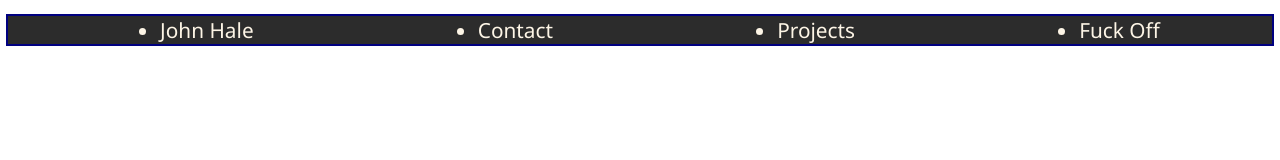
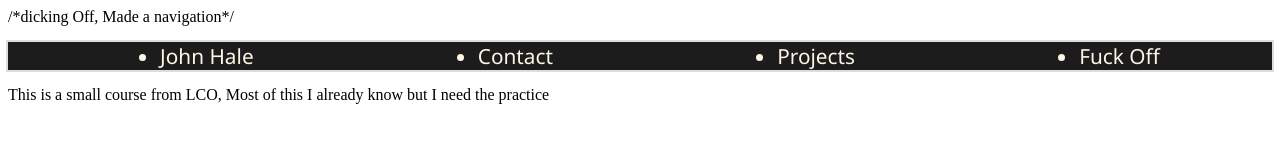
Before and after one commit to J-HaleOf76/learn-code-online, a plain HTML site: page index.html in a window 1280 px wide. Drawn offline with Linux system fonts and the light colour scheme; files whose address does not match are found by name.

Commit message:
added level 3 file

```diff
--- a/index.html
+++ b/index.html
@@ -9,6 +9,7 @@
     <script src="hello worlds.js"></script>
 </head>
 <body>
+    /*dicking Off, Made a navigation*/
 <div class="main">
     <ul id="container">
         <li id="items"><a href="John Hale"></a>John Hale</h1></li>
@@ -17,6 +18,7 @@
         <li id="items"><a href="Fuck Off"></a>Fuck Off</li>
     </ul>
 </div>
+<article>This is a small course from LCO, Most of this I already know but I need the practice</article>
 
 
 
--- a/style.css
+++ b/style.css
@@ -1,13 +1,13 @@
 
 
 .main{
-background-color: rgba(0, 0, 0, 0.829);
+background-color: #1c1c1c;
 }
 #container{
     display:flex;
     flex-flow: row nowrap;
     justify-content: space-around;
-    outline: navy solid 2px;
+    outline: rgb(221, 221, 221) solid 2px;
     font-family: 'Segoe UI', Tahoma, Geneva, Verdana, sans-serif;
 
 }
@@ -18,5 +18,6 @@ background-color: rgba(0, 0, 0, 0.829);
     height: 1fr;
     text-decoration: none;
     color: oldlace;
+    cursor: pointer;
 
 }
```
Also changed, not shown: basics2/datatype.js (+44 -0 lines), 01intermediate/01functs.js (added).
